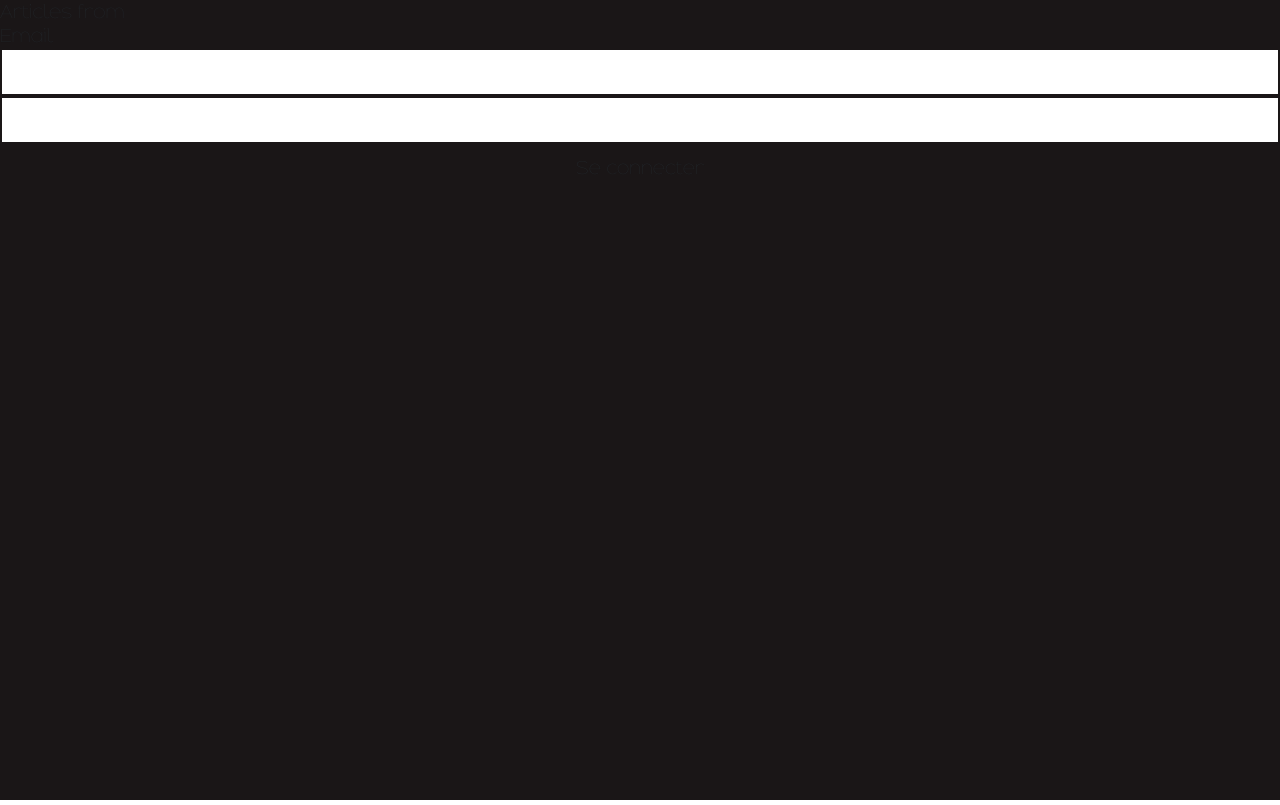
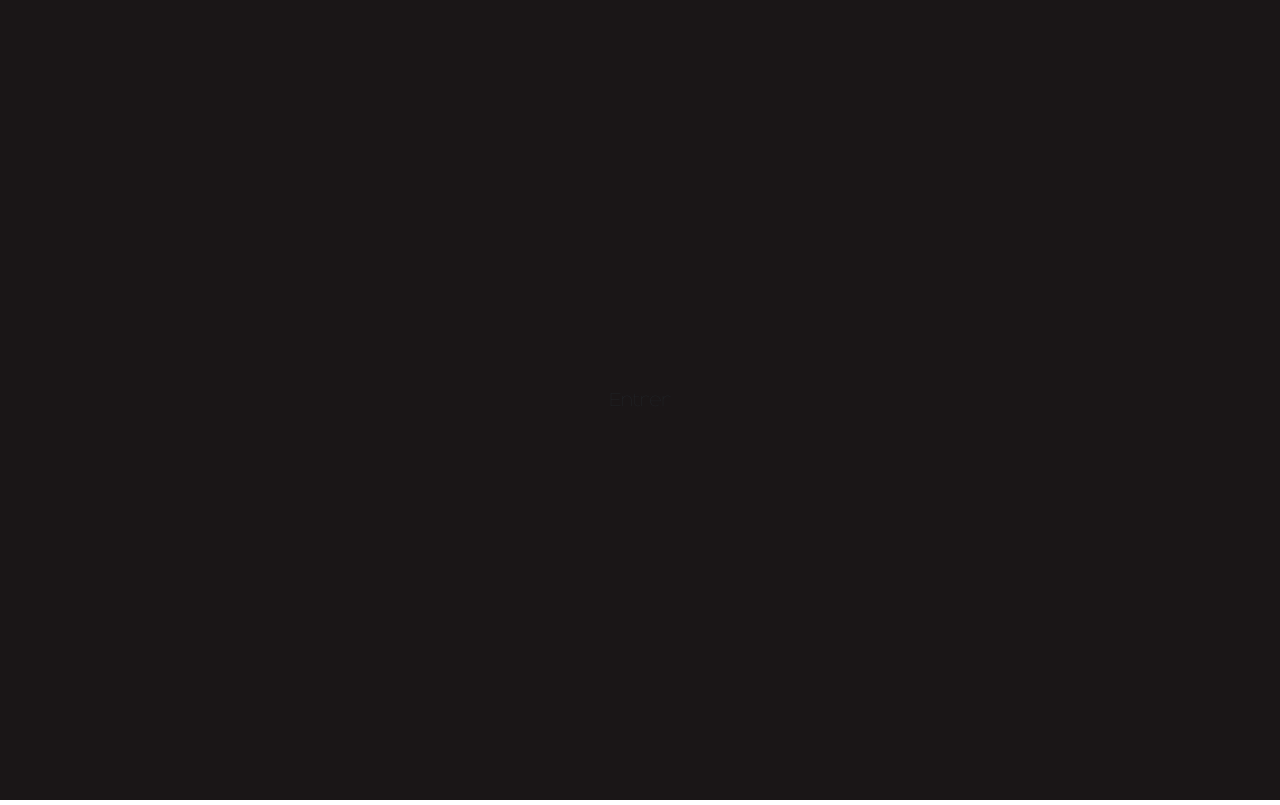
Before and after one commit to NoahAncolie/vivi-petit, a React (Create React App) app: page /articles in a window 1280 px wide. Built offline with nearby package versions, Linux system fonts and the light colour scheme.

Commit message:
menu zoom div musig toggle svg

```diff
--- a/src/components/Nav/DropDownMenu/index.jsx
+++ b/src/components/Nav/DropDownMenu/index.jsx
@@ -1,14 +1,16 @@
 import { Link } from "react-router-dom"
 
-const DropDownMenu = ({goTo, JwtUser, playSound}) => {
+const DropDownMenu = ({ goTo, JwtUser}) => {
 
     return (
         <div className="drop-down-menu z-4 lg-hidden-h width-full collapse-menu" id="dropDownMenu">
-            <div className="width-full height-full bg-main">
-                <Link to="/" className={`lg-text-xl width-full hover-text-white text-light ${JwtUser ? "nav-link-purple" : "nav-link"}`} id='lawyer' onClick={(event) => {event.preventDefault(); goTo('/');}} onMouseEnter={playSound}>Viviane PETIT</Link>
-                <Link to="lawyer-fields" className={`lg-text-xl width-full hover-text-white text-light ${JwtUser ? "nav-link-purple" : "nav-link"}`} id='lawyer-fields' onClick={(event) => {event.preventDefault(); goTo('lawyer-fields');}} onMouseEnter={playSound}>Expertises</Link>
-                <Link to="contact" className={`lg-text-xl width-full hover-text-white text-light ${JwtUser ? "nav-link-purple" : "nav-link"}`} id='contact' onClick={(event) => {event.preventDefault(); goTo('contact');}} onMouseEnter={playSound}>Contact</Link>
-                <Link to="articles" className={` lg-text-xl width-full hover-text-white text-light ${JwtUser ? "nav-link-purple" : "nav-link"}`} id='articles' onClick={(event) => {event.preventDefault(); goTo('articles');}} onMouseEnter={playSound}>Articles</Link>
+            <div className="vh-full bg-main">
+                <div className="width-full bg-main">
+                    <Link to="/" className={`lg-text-xl width-full hover-text-white text-light ${JwtUser ? "nav-link-purple" : "nav-link"}`} id='lawyer' onClick={(event) => { event.preventDefault(); goTo('/'); }} >Viviane PETIT</Link>
+                    <Link to="lawyer-fields" className={`lg-text-xl width-full hover-text-white text-light ${JwtUser ? "nav-link-purple" : "nav-link"}`} id='lawyer-fields' onClick={(event) => { event.preventDefault(); goTo('lawyer-fields'); }} >Expertises</Link>
+                    <Link to="contact" className={`lg-text-xl width-full hover-text-white text-light ${JwtUser ? "nav-link-purple" : "nav-link"}`} id='contact' onClick={(event) => { event.preventDefault(); goTo('contact'); }} >Contact</Link>
+                    <Link to="articles" className={` lg-text-xl width-full hover-text-white text-light ${JwtUser ? "nav-link-purple" : "nav-link"}`} id='articles' onClick={(event) => { event.preventDefault(); goTo('articles'); }} >Articles</Link>
+                </div>
             </div>
         </div>
     )
--- a/src/components/Router/index.jsx
+++ b/src/components/Router/index.jsx
@@ -1,8 +1,8 @@
-import { useState } from "react"
-import { BrowserRouter, Routes, Route, Link } from "react-router-dom"
+import { useState, useEffect } from "react"
+import { BrowserRouter, Routes, Route } from "react-router-dom"
 import { useAtomValue } from "jotai"
 import { JWT } from "../../stores/user"
-import marioCoin from "../../assets/sounds/coin.wav"
+import ambiantSound from "../../assets/sounds/music.mp3"
 import Home from "../../pages/Home"
 import Contact from "../../pages/Contact"
 import LawFields from "../../pages/LawFields"
@@ -16,7 +16,8 @@ const Router = () => {
 
     const [dropUp, setDropUp] = useState(false)
     const JwtUser = useAtomValue(JWT)
-    const clickSound = new Audio(marioCoin)
+    const [music, setMusic] = useState(false)
+    const [musicStarted, setMusicStarted] = useState(false)
 
     const toggleDropDown = () => {
         document.getElementById('dropDownMenu').classList.toggle('collapse-menu')
@@ -39,39 +40,89 @@ const Router = () => {
         }, 100)
     }
 
-    const playSound = () => {
-        clickSound.volume = 0.3
-        clickSound.currentTime = 0
-        clickSound.play()
+    const playMusic = () => {
+        let ambiantMusic = document.getElementById('audioTag')
+        if (ambiantMusic) {
+            ambiantMusic.volume = 0.3
+            ambiantMusic.play()
+        }
+        console.log(ambiantMusic)
     }
+
+    const stopMusic = () => {
+        let ambiantMusic = document.getElementById('audioTag')
+        if (ambiantMusic) {
+            ambiantMusic.pause()
+        }
+    }
+
+    const setToggleMusic = () => {
+        setMusic(!music)
+    }
+
+    const setStart = () => {
+        setMusicStarted(true)
+        setToggleMusic()
+        playMusic()
+    }
+
+    useEffect(() => {
+        window.addEventListener('mousemove', (event) => {
+            const enterButton = document.getElementById('enterBtn')
+            if (enterButton) {
+                enterButton.style.transform = `translate(calc(${event.clientX / 80}% - 20px), calc(${event.clientY / 80}% - 20px))`
+            }
+            document.getElementById('mouse').style.top = `calc(${event.clientY}px - 10px)`
+            document.getElementById('mouse').style.left = `calc(${event.clientX}px - 10px)`
+            if (event.clientY > window.screen.height / 2 && event.clientX > window.screen.width / 4 && event.clientX < ( window.screen.width - window.screen.width / 4)) {
+                document.getElementById('mouse').classList.add('make-click')
+            } else {
+                document.getElementById('mouse').classList.remove('make-click')
+            }
+
+        })
+    }, [])
 
     return (
         <div className="router">
             <BrowserRouter>
-                <DropDownMenu goTo={goToPlace} JwtUser={JwtUser} playSound={playSound}/>
+                {musicStarted ? <></> : <div className="music-modale">
+                    <button className="music-toggle" id="enterBtn" onClick={setStart}>Entrer</button>
+                </div>}
+                <DropDownMenu goTo={goToPlace} JwtUser={JwtUser} />
                 <div className='menu-burger lg-hidden-h z-5' onClick={() => { toggleDropDown(); }}>
                     <div className={`menu-bar grow1 ${JwtUser ? "grow1-purple" : "grow1"}`}></div>
                     <div className={`menu-bar grow2 ${JwtUser ? "grow2-purple" : "grow2"}`}></div>
                     <div className={`menu-bar grow3 ${JwtUser ? "grow3-purple" : "grow3"}`}></div>
                 </div>
                 <Routes>
-                    <Route path="/" element={<Home goTo={goToPlace} />} />
+                    <Route path="/" element={<Home playMusic={playMusic} stopMusic={stopMusic} />} />
                     <Route path="/lawyer" element={<Lawyer />} />
                     <Route path="/lawyer-fields" element={<LawFields />} />
                     <Route path="/contact" element={<Contact />} />
                     <Route path="/articles" element={<Articles />} />
                 </Routes>
-                <DropUpMenu goTo={goToPlace} invertArrows={invertArrows} JwtUser={JwtUser} />
+                <DropUpMenu goTo={goToPlace} invertArrows={invertArrows} JwtUser={JwtUser} toggleDropUp={toggleDropUp} />
                 <div className='drop-up-toggle md-hidden-h sm-hidden-h z-5' onClick={() => { toggleDropUp() }}>
                     {dropUp ? <></> : <div className='arrow-up drop-up-element fill-light'>
-                        <svg xmlns="http://www.w3.org/2000/svg" viewBox="0 0 384 512"><path d="M352 352c-8.188 0-16.38-3.125-22.62-9.375L192 205.3l-137.4 137.4c-12.5 12.5-32.75 12.5-45.25 0s-12.5-32.75 0-45.25l160-160c12.5-12.5 32.75-12.5 45.25 0l160 160c12.5 12.5 12.5 32.75 0 45.25C368.4 348.9 360.2 352 352 352z"/></svg>
-                    </div> }
+                        <svg xmlns="http://www.w3.org/2000/svg" viewBox="0 0 384 512"><path d="M352 352c-8.188 0-16.38-3.125-22.62-9.375L192 205.3l-137.4 137.4c-12.5 12.5-32.75 12.5-45.25 0s-12.5-32.75 0-45.25l160-160c12.5-12.5 32.75-12.5 45.25 0l160 160c12.5 12.5 12.5 32.75 0 45.25C368.4 348.9 360.2 352 352 352z" /></svg>
+                    </div>}
                     <div className={`drop-up-text drop-up-element text-light`}>Menu</div>
                     {dropUp ? <div className='arrow-down drop-up-element fill-light'>
-                        <svg xmlns="http://www.w3.org/2000/svg" viewBox="0 0 384 512"><path d="M192 384c-8.188 0-16.38-3.125-22.62-9.375l-160-160c-12.5-12.5-12.5-32.75 0-45.25s32.75-12.5 45.25 0L192 306.8l137.4-137.4c12.5-12.5 32.75-12.5 45.25 0s12.5 32.75 0 45.25l-160 160C208.4 380.9 200.2 384 192 384z"/></svg>
+                        <svg xmlns="http://www.w3.org/2000/svg" viewBox="0 0 384 512"><path d="M192 384c-8.188 0-16.38-3.125-22.62-9.375l-160-160c-12.5-12.5-12.5-32.75 0-45.25s32.75-12.5 45.25 0L192 306.8l137.4-137.4c12.5-12.5 32.75-12.5 45.25 0s12.5 32.75 0 45.25l-160 160C208.4 380.9 200.2 384 192 384z" /></svg>
                     </div> : <></>}
                 </div>
+                <div className="sound-toggler" onClick={setToggleMusic}>
+                    {!music ? <svg xmlns="http://www.w3.org/2000/svg" onClick={playMusic} viewBox="0 0 512 512"><path d="M512 256C512 397.4 397.4 512 256 512C114.6 512 0 397.4 0 256C0 114.6 114.6 0 256 0C397.4 0 512 114.6 512 256zM176 168V344C176 352.7 180.7 360.7 188.3 364.9C195.8 369.2 205.1 369 212.5 364.5L356.5 276.5C363.6 272.1 368 264.4 368 256C368 247.6 363.6 239.9 356.5 235.5L212.5 147.5C205.1 142.1 195.8 142.8 188.3 147.1C180.7 151.3 176 159.3 176 168V168z" /></svg>
+                        :
+                        <svg xmlns="http://www.w3.org/2000/svg" onClick={stopMusic} viewBox="0 0 512 512"><path d="M256 0C114.6 0 0 114.6 0 256s114.6 256 256 256s256-114.6 256-256S397.4 0 256 0zM224 191.1v128C224 337.7 209.7 352 192 352S160 337.7 160 320V191.1C160 174.3 174.3 160 191.1 160S224 174.3 224 191.1zM352 191.1v128C352 337.7 337.7 352 320 352S288 337.7 288 320V191.1C288 174.3 302.3 160 319.1 160S352 174.3 352 191.1z" /></svg>
+                    }
+                    <audio
+                        controls src={ambiantSound} className="audio-tag" id="audioTag">
+                    </audio>
+                </div>
             </BrowserRouter>
+            <div className="mouse" id="mouse"></div>
         </div>
     )
 }
--- a/src/pages/Home/index.jsx
+++ b/src/pages/Home/index.jsx
@@ -1,3 +1,4 @@
+import { useState, useEffect } from "react"
 import vivianePetitAvocatCholet from "../../assets/images/viviane-petit-avocat-cholet.jpg"
 import vivianePetitAvocatCholetBuste from "../../assets/images/viviane-petit-avocat-cholet-buste.jpg"
 
--- a/src/styles/main.scss
+++ b/src/styles/main.scss
@@ -27,7 +27,8 @@
         './effects.scss',
         './vivi-bg.scss',
         './home.scss',
-        './inputs.scss';
+        './inputs.scss',
+        './routeur.scss';
 
 
 @font-face {
--- /dev/null
+++ b/src/styles/routeur.scss
@@ -0,0 +1,66 @@
+.music-modale {
+    position: fixed;
+    z-index: 3000;
+    width: 100vw;
+    height: 100vh;
+    background-color: var(--main);
+    display: flex;
+    justify-content: center;
+    align-items: center;
+    background-color: none;
+}
+
+.music-toggle {
+    color: var(--light);
+    background-color: transparent;
+    width: 200px;
+    height: 200px;
+    border-radius: 50%;
+    border: 1px solid var(--light);
+    transition: 0.5s ease-in-out;
+}
+
+.music-toggle:hover {
+    background-color: var(--light);
+    color: var(--main);
+    border: none;
+}
+
+.music-toggle:focus {
+    outline: none;
+}
+
+.sound-toggler {
+    position: fixed;
+    bottom: 0;
+    left: 0;
+    margin: 30px;
+    z-index: 300;
+}
+
+.sound-toggler svg {
+    fill: var(--light);
+    height: 30px;
+    width: 30px;
+}
+
+.audio-tag{
+    display:none;
+}
+
+.mouse {
+    width: 5px;
+    height: 5px;
+    border-radius: 50%;
+    z-index: 20;
+    position: absolute;
+}
+
+.make-click {
+    position: fix;
+    transition: 0.3s ease-in-out;
+    background-color: var(--blue);
+    transform: scale(50);
+    top: 100% !important;
+    left: calc(50% - 3.5px) !important;
+}
```
Also changed, not shown: src/components/Nav/DropUpMenu/index.jsx (+5 -5 lines), src/styles/home.scss (line endings or trailing spaces), 1 other file (tests, documents, lock files or other folders).
